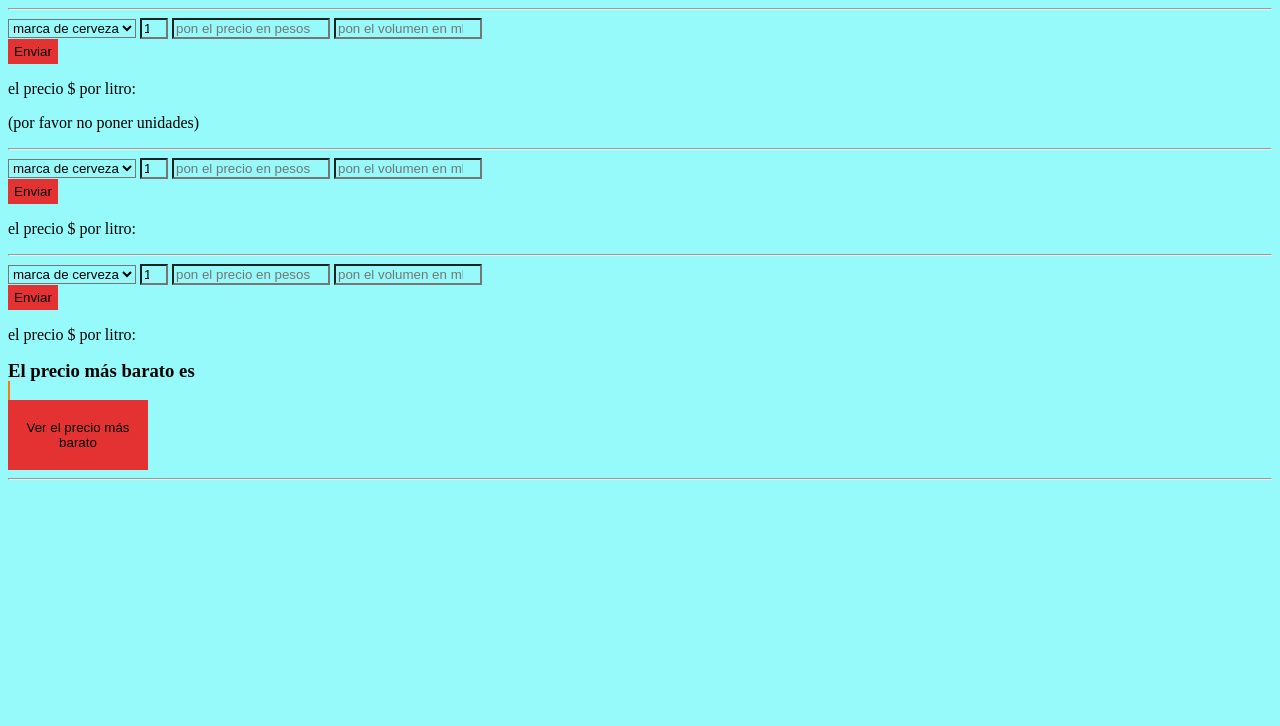
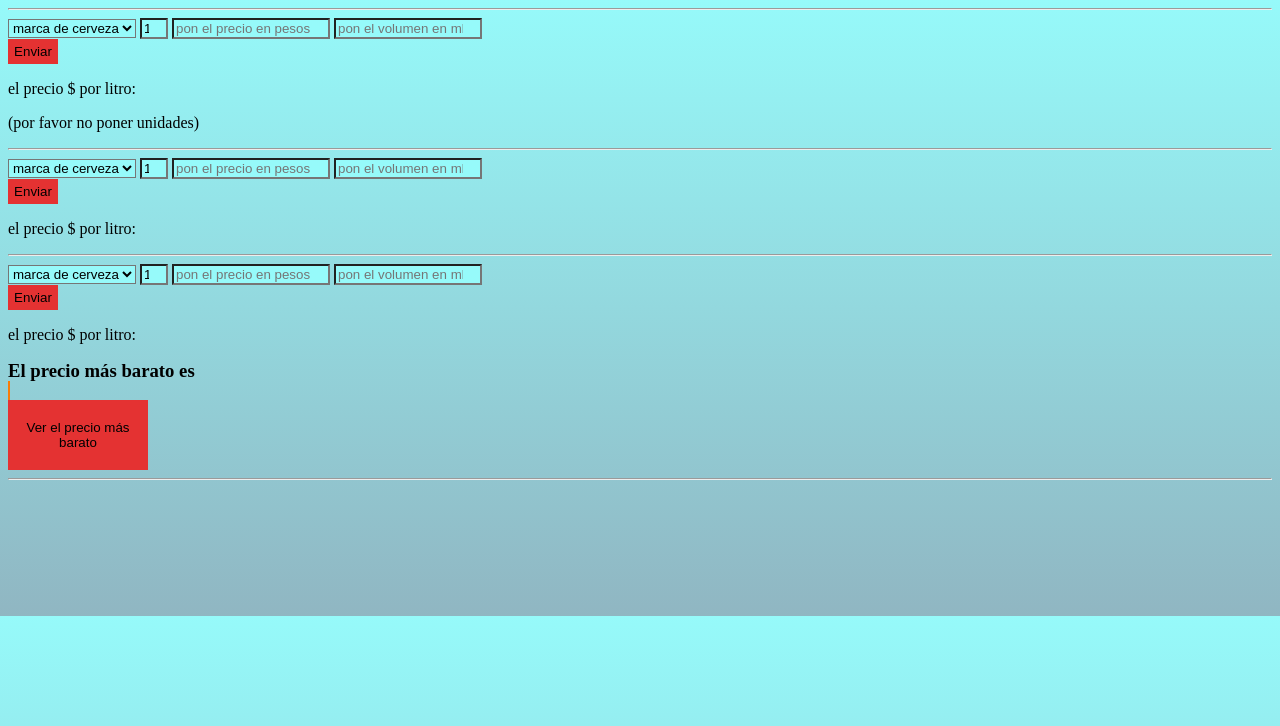
Before and after one commit to netaru3/calculadorprecio-litro, a plain HTML site: page index.html in a window 1280 px wide. Drawn offline with Linux system fonts and the light colour scheme.

Commit message:
Update precio.CSS

```diff
--- a/precio.CSS
+++ b/precio.CSS
@@ -5,7 +5,8 @@ font-style: inherit;}
 #preciobarato0 {display: inline;}
 #button {background-color: rgb(228, 50, 50);
 border: 2px rgb(0, 0, 0);}
-body {background-color: rgb(150, 250, 250);}
+body {background: linear-gradient(to bottom, rgb(150, 250, 250), #90b6c2);
+height: 600px;}
 .botones {background-color: rgb(228, 50, 50);
 border: 2px rgb(0, 0, 0)}
 .inputs {background-color: rgb(150, 250, 250);}
```
